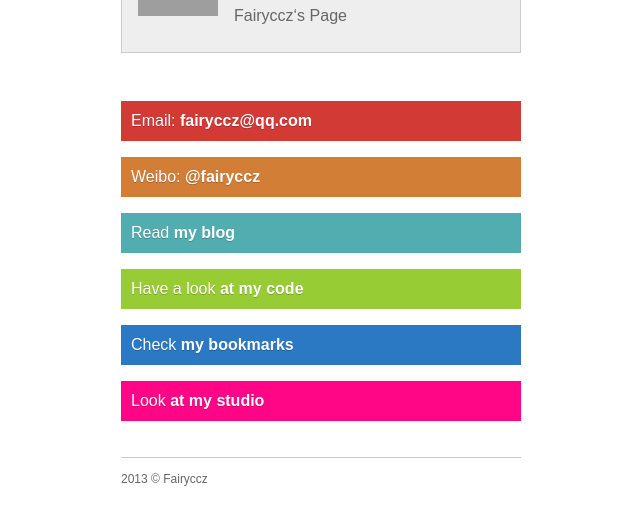
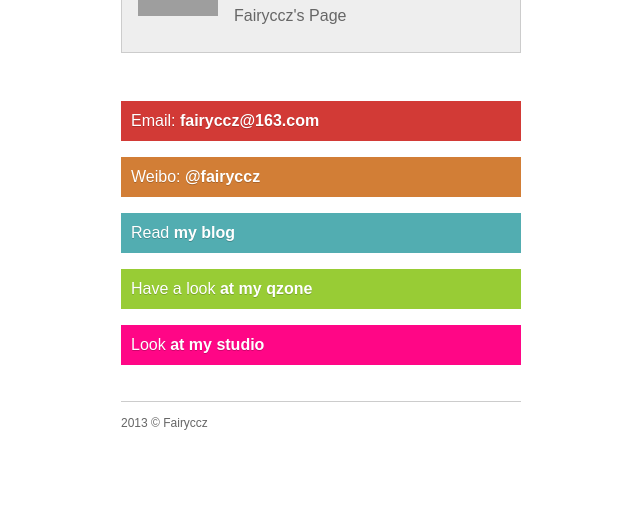
Before and after one commit to fairyccz/fairyccz.github.com, a plain HTML site: page index.html in a window 1280 px wide. Shown: the part 109-634 px from the top of the page, without its empty margins (319-959 px from the left). Drawn offline with Linux system fonts and the light colour scheme; grey boxes are pictures that could not be loaded.

Commit message:
Update index.html

```diff
--- a/index.html
+++ b/index.html
@@ -14,26 +14,26 @@
     <div id="card">
       <img id="avatar" alt="" src="http://img4.duitang.com/uploads/item/201210/15/20121015100729_ddBz8.jpeg">
       <h1 itemprop="name">Fairyccz</h1>
-      <p>Fairyccz‘s Page</p>
+      <p>Fairyccz's Page</p>
     </div>
     <ul id="links">
-      <li><a href="mailto:fairyccz@qq.com" class="a" rel="nofollow" itemprop="email">
-        Email: <strong>fairyccz@qq.com</strong>
+      <li><a href="mailto:fairyccz@163.com" class="a" rel="nofollow" itemprop="email">
+        Email: <strong>fairyccz@163.com</strong>
         <div>&rarr;</div>
       </a></li>
-      <li><a href="#" class="b" rel="nofollow" itemprop="url">
+      <li><a href="http://weibo.com/u/1940081740" class="b" rel="nofollow" itemprop="url">
         Weibo: <strong>@fairyccz</strong>
         <div>&rarr;</div>
       </a></li>
-      <li><a href="http://www.juev.ru" class="c" rel="nofollow" itemprop="url">
+      <li><a href="http://blog.sina.com.cn/u/1940081740" class="c" rel="nofollow" itemprop="url">
         Read <strong>my blog</strong>
         <div>&rarr;</div>
       </a></li>
-      <li><a href="#" class="d" rel="nofollow" itemprop="url">
-        Have a look <strong>at my code</strong>
+      <li><a href="http://1834315689.qzone.qq.com" class="d" rel="nofollow" itemprop="url">
+        Have a look <strong>at my qzone</strong>
         <div>&rarr;</div>
       </a></li>
-      <li><a href="#" class="e" rel="nofollow" itemprop="url">
+      <li style="display:none"><a href="#" class="e" rel="nofollow" itemprop="url">
         Check <strong>my bookmarks</strong>
         <div>&rarr;</div>
       </a></li>
```
